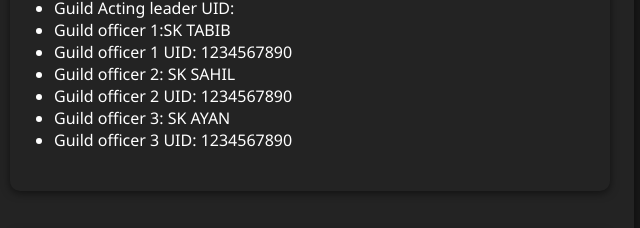
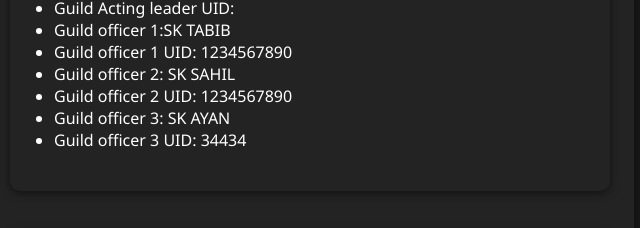
Before and after one commit to AmaanAli07/freefire, a plain HTML site: page index.html in a window 1280 px wide. Shown: the part 1847-2075 px from the top of the page, 330-970 px from the left. Drawn offline with Linux system fonts and the light colour scheme.

Commit message:
Update index.html

```diff
--- a/index.html
+++ b/index.html
@@ -78,7 +78,7 @@
                 <li>Guild officer 2: SK SAHIL</li>
                 <li>Guild officer 2 UID: 1234567890</li>
                 <li>Guild officer 3: SK AYAN</li>
-                <li>Guild officer 3 UID: 1234567890</li>
+                <li>Guild officer 3 UID: 34434</li>
         </section>
         <section id="contact">
             <h2>Contact Me</h2>
```
